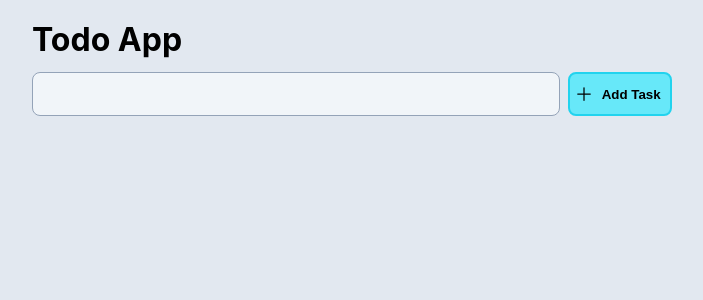
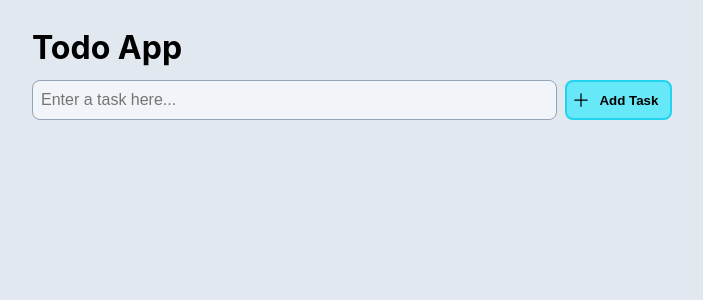
Before and after one commit to rk234/gdsc-react-workshop, a React (Vite) app: page / in a window 1280 px wide. Shown: the top 300 px of the page, without its empty margins (288-991 px from the left). Built offline with nearby package versions, Linux system fonts and the light colour scheme.

Commit message:
style fixes

```diff
--- a/src/App.css
+++ b/src/App.css
@@ -1,12 +1,13 @@
 .content {
   max-width: 40rem;
+  height: 100%;
   width: 100%;
   margin-top: 1rem;
 }
 
 .task-input {
   width: 100%;
-  height: 2rem;
+  height: 2.5rem;
   border-radius: 8px;
   border: 1px solid #94a3b8;
   padding: 5px;
--- a/src/App.jsx
+++ b/src/App.jsx
@@ -11,7 +11,7 @@ function App() {
       <h1> Todo App </h1>
 
       <div id="task-bar">
-        <input className="task-input" type="text" />
+        <input className="task-input" type="text" placeholder='Enter a task here...' />
         <button className="task-button">
           <svg xmlns="http://www.w3.org/2000/svg" fill="none" viewBox="0 0 24 24" strokeWidth={1.5} stroke="currentColor" className="plus-icn">
             <path strokeLinecap="round" strokeLinejoin="round" d="M12 4.5v15m7.5-7.5h-15" />
--- a/src/index.css
+++ b/src/index.css
@@ -1,6 +1,7 @@
 * {
   padding: 0;
   margin: 0;
+  box-sizing: border-box;
 }
 
 :root {
@@ -16,8 +17,8 @@
 
 html,
 body {
-  width: 100vw;
-  height: 100vh;
+  width: 100%;
+  height: 100%;
   padding: 0;
 }
 
@@ -28,4 +29,5 @@ body {
   flex-direction: column;
   align-items: center;
   background-color: #e2e8f0;
+  padding: 8px;
 }
```
